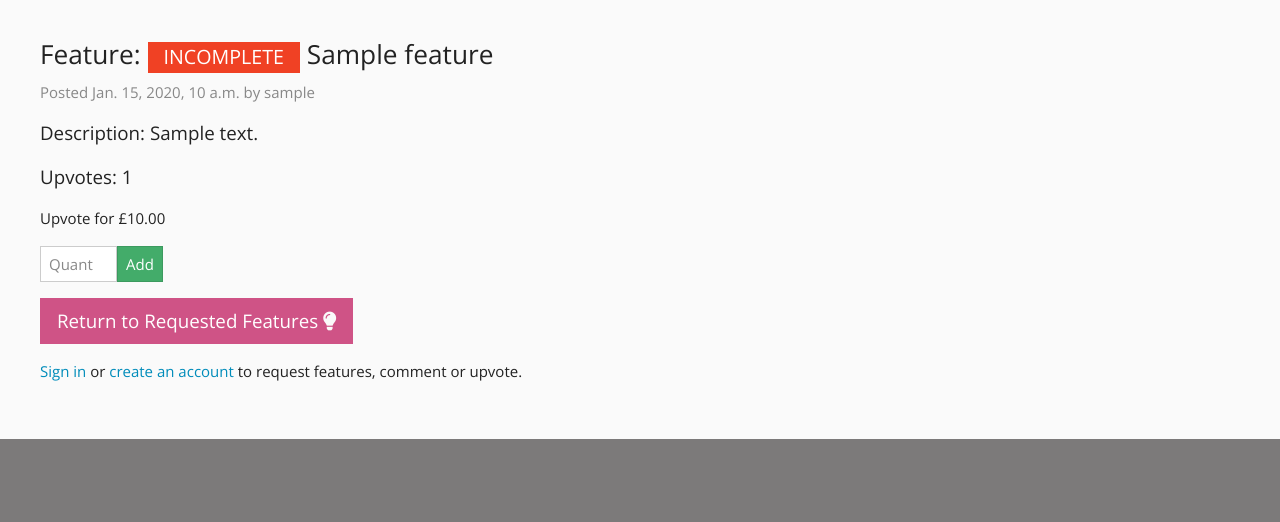
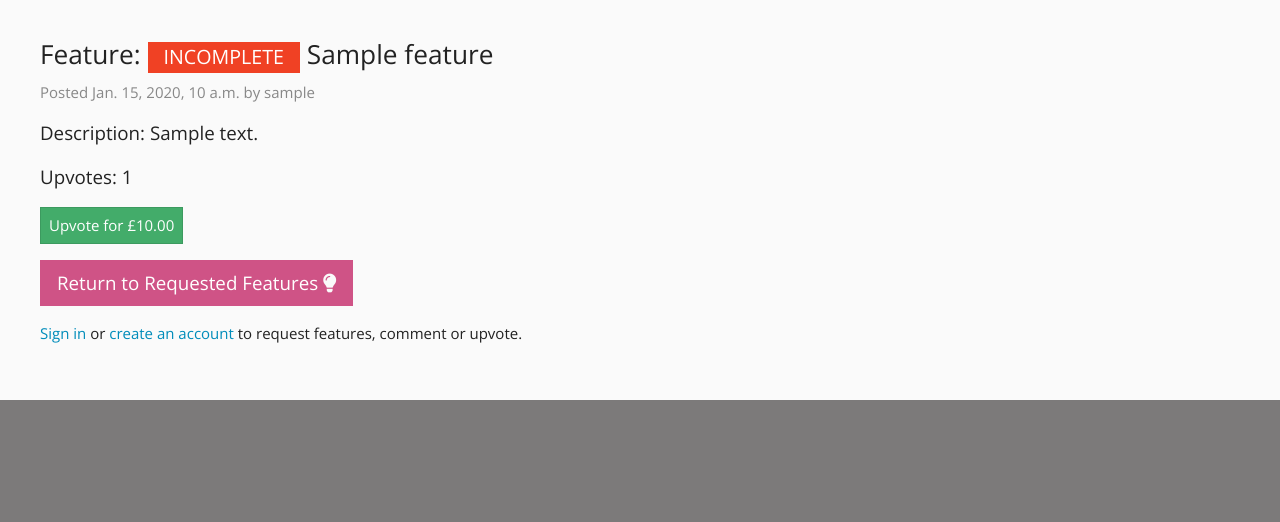
Before and after one commit to kimpea/us-issue-tracker, a Django app: page /features/feature_detail/1/ in a window 1280 px wide. Shown: the part 129-651 px from the top of the page. Run offline with Django 3.2, Linux system fonts and the light colour scheme; tables that the repository leaves empty hold one stand-in row (values such as "Sample post"); some libraries are stand-ins or nearby versions.

Commit message:
Remove input and use button directing straight to cart

```diff
--- a/features/templates/feature_detail.html
+++ b/features/templates/feature_detail.html
@@ -22,12 +22,10 @@
     <p class="lead"><strong>Description:</strong> {{ feature.description }}</p>
     <p class="lead"><strong>Upvotes:</strong> {{ feature.upvotes }}</p>
     <p class="lead">
-        <p class="card-text">Upvote for £{{ feature.price }}</p>
         <form method="post" action="{% url 'add_to_cart' feature.id %}">
             {% csrf_token %}
             <div class="form-inline">
-                <input name="quantity" type="number" min="1" max="999" class="form-control" placeholder="Quantity">
-                <button class="btn btn-success" type="submit">Add</button>
+                <button class="btn btn-success" type="submit">Upvote for £{{ feature.price }}</button>
             </div>
         </form>
     </p>
```
